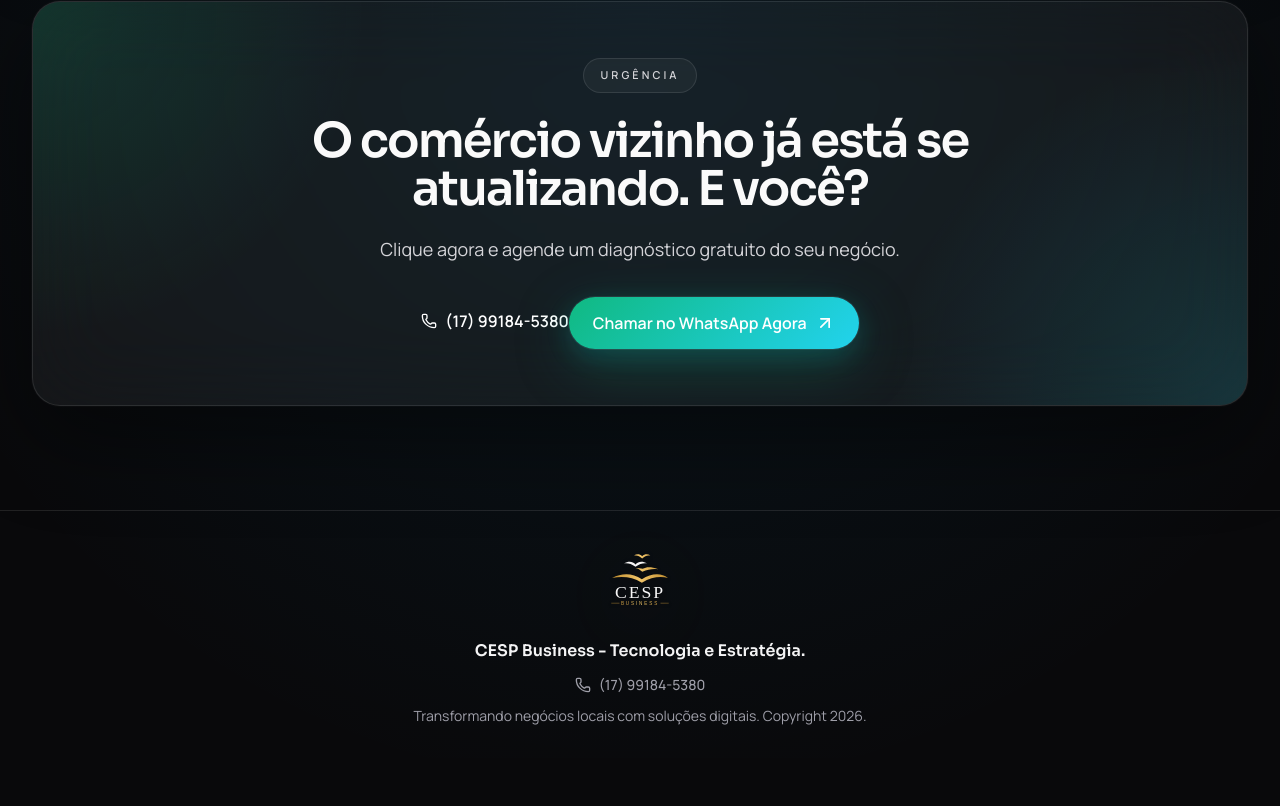
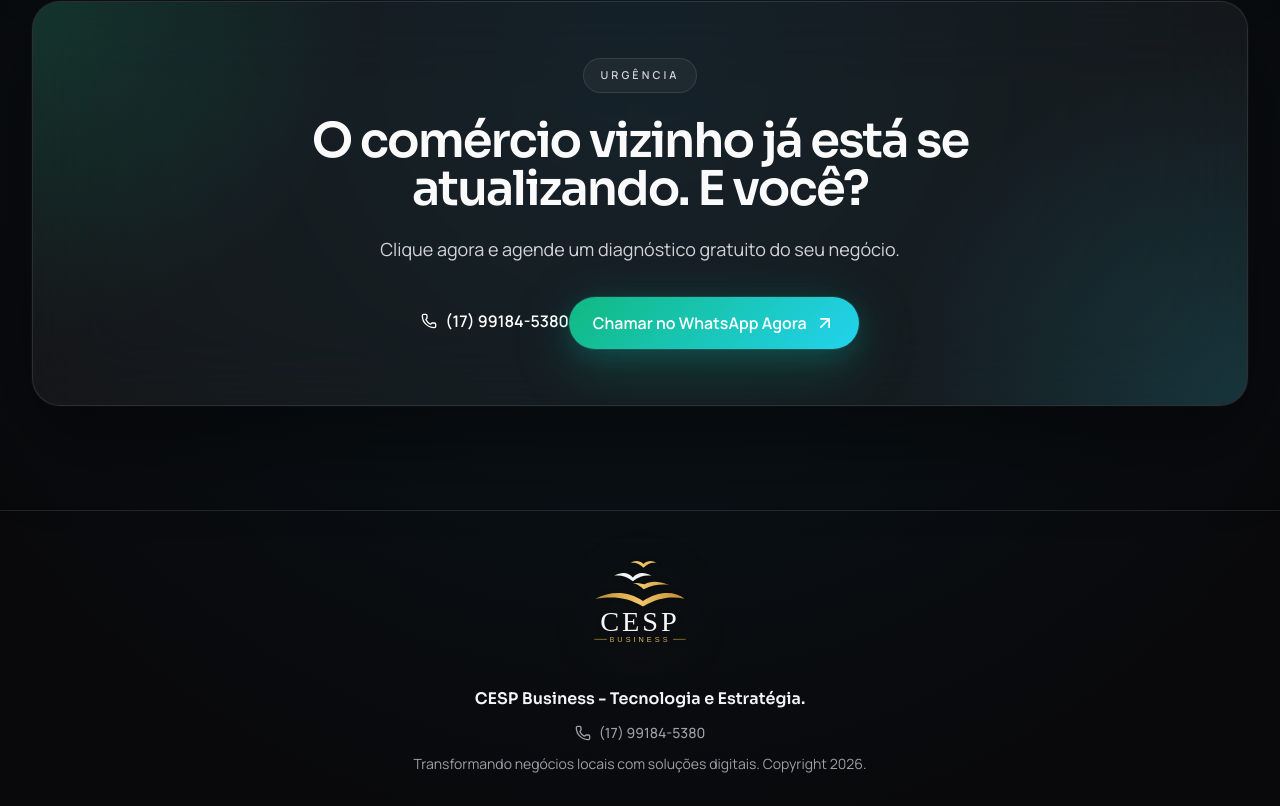
Before and after one commit to DANIELARANTESZDF/cesp-business, a React (Vite) app: page / in a window 1280 px wide. Shown: the part 2968-3774 px from the top of the page. Before the commit the page ends 3726 px from the top, so only its background shows below. Built offline with nearby package versions, Linux system fonts and the light colour scheme.

Commit message:
Increase header and footer logo sizes

```diff
--- a/SRC/App.jsx
+++ b/SRC/App.jsx
@@ -107,7 +107,7 @@ function App() {
               <img
                 src={brandLogo}
                 alt="CESP Business"
-                className="brand-glow hidden h-12 w-auto sm:block lg:h-14"
+                className="brand-glow hidden h-14 w-auto sm:block lg:h-16 xl:h-18"
               />
               <span className="brand-frame inline-flex items-center gap-3 sm:hidden">
                 <img src={brandMark} alt="" aria-hidden="true" className="h-9 w-9" />
@@ -396,7 +396,7 @@ function App() {
         <img
           src={brandLogo}
           alt="CESP Business"
-          className="brand-glow mx-auto h-20 w-auto max-w-[280px]"
+          className="brand-glow mx-auto h-24 w-auto max-w-[340px] sm:h-28 sm:max-w-[400px] lg:h-32 lg:max-w-[460px]"
         />
         <p className="mt-4 font-display text-base font-semibold text-zinc-100">
           CESP Business - Tecnologia e Estratégia.
```
